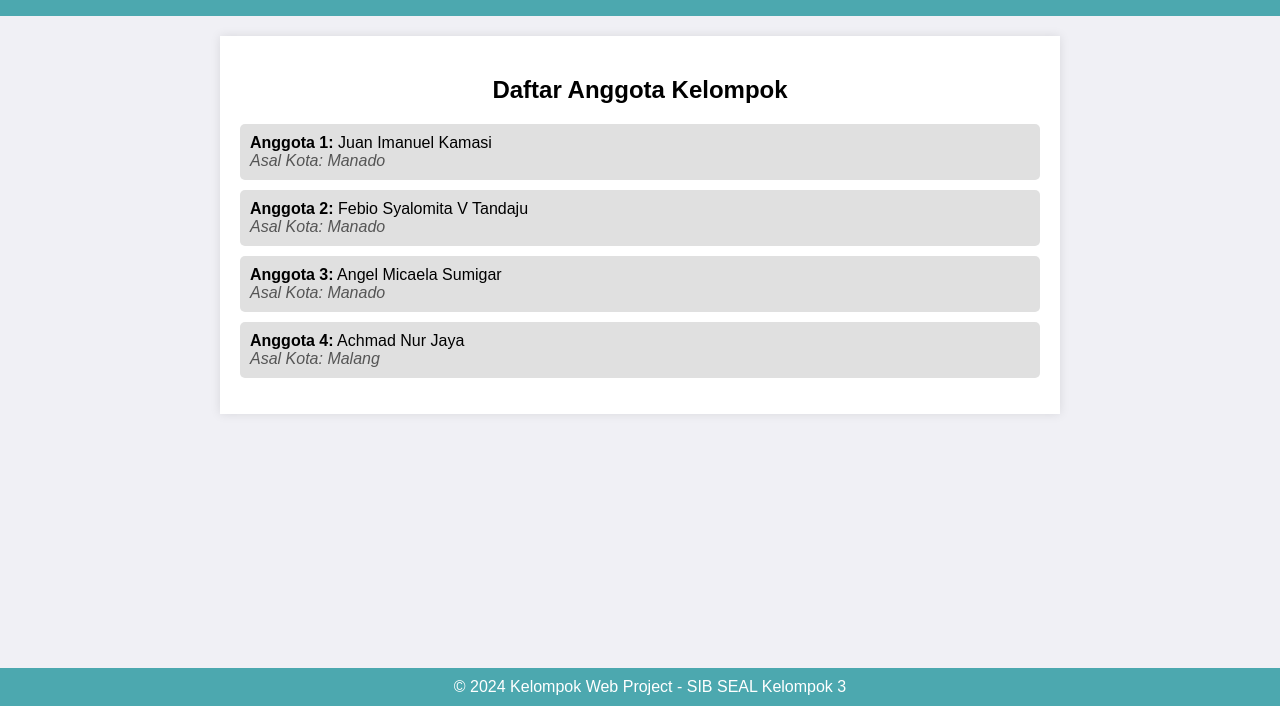
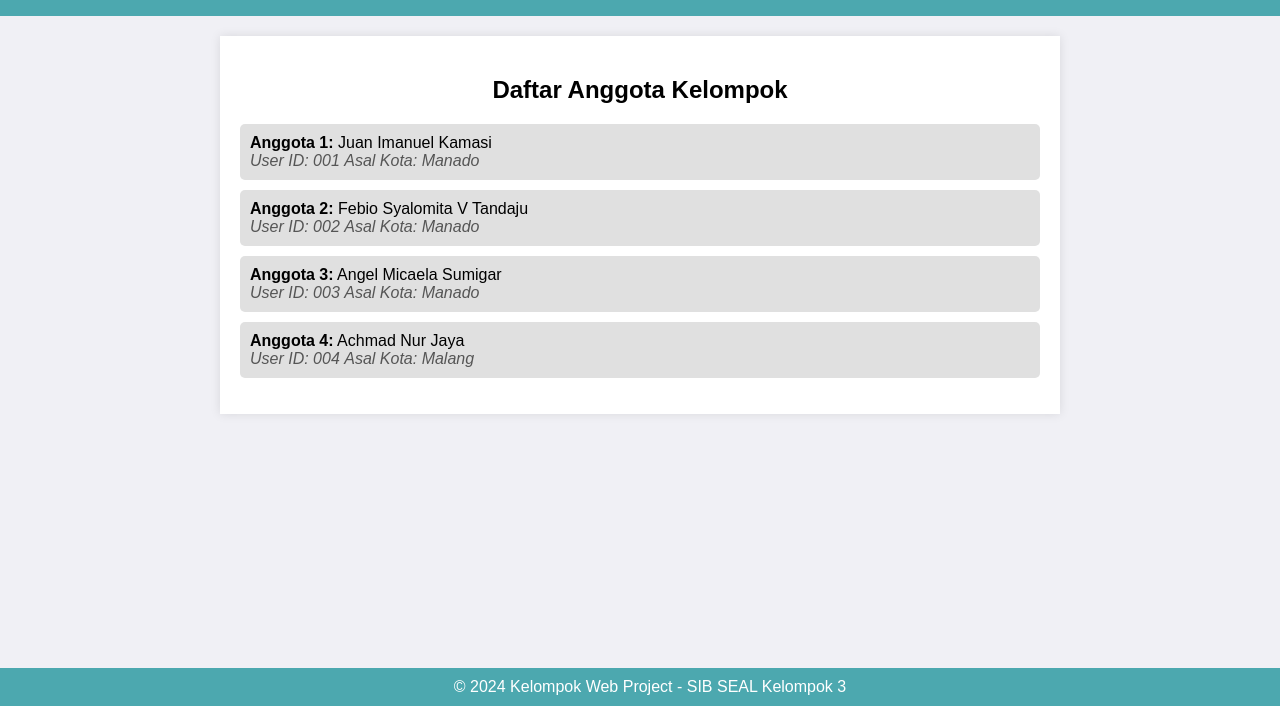
Before and after one commit to imanuel010604/kelompokec2, a plain HTML site: page index.html in a window 1280 px wide. Shown: the part 94-800 px from the top of the page. Drawn offline with Linux system fonts and the light colour scheme.

Commit message:
Update data user index.html

```diff
--- a/index.html
+++ b/index.html
@@ -64,18 +64,22 @@
         <ul>
             <li>
                 <strong>Anggota 1:</strong> Juan Imanuel Kamasi <br>
+                <span class="city">User ID: 001</span>
                 <span class="city">Asal Kota: Manado</span>
             </li>
             <li>
                 <strong>Anggota 2:</strong> Febio Syalomita V Tandaju <br>
+                <span class="city">User ID: 002</span>
                 <span class="city">Asal Kota: Manado</span>
             </li>
             <li>
                 <strong>Anggota 3:</strong> Angel Micaela Sumigar <br>
+                <span class="city">User ID: 003</span>
                 <span class="city">Asal Kota: Manado</span>
             </li>
             <li>
                 <strong>Anggota 4:</strong> Achmad Nur Jaya <br>
+                <span class="city">User ID: 004</span>
                 <span class="city">Asal Kota: Malang</span>
             </li>
         </ul>
```
